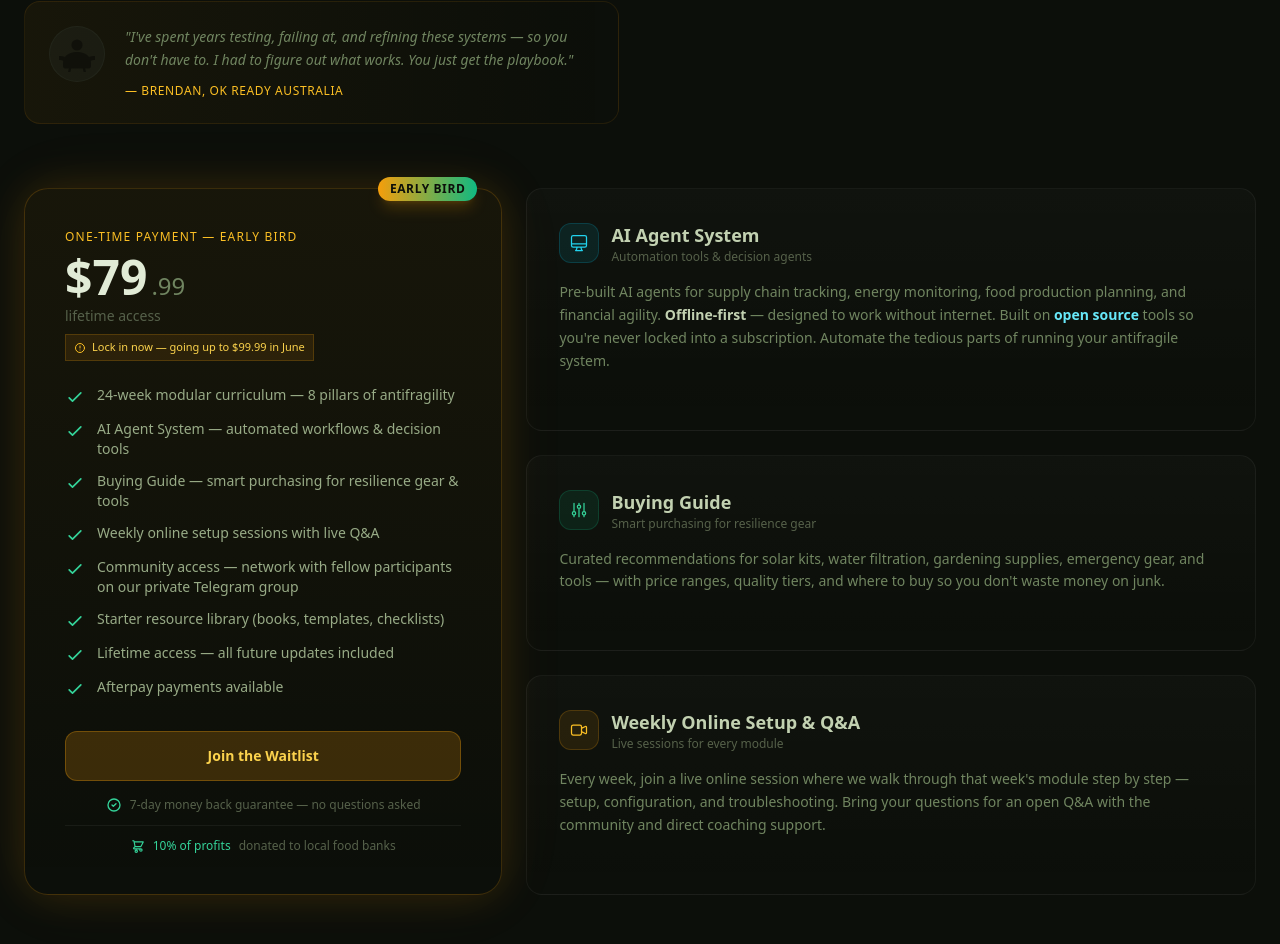
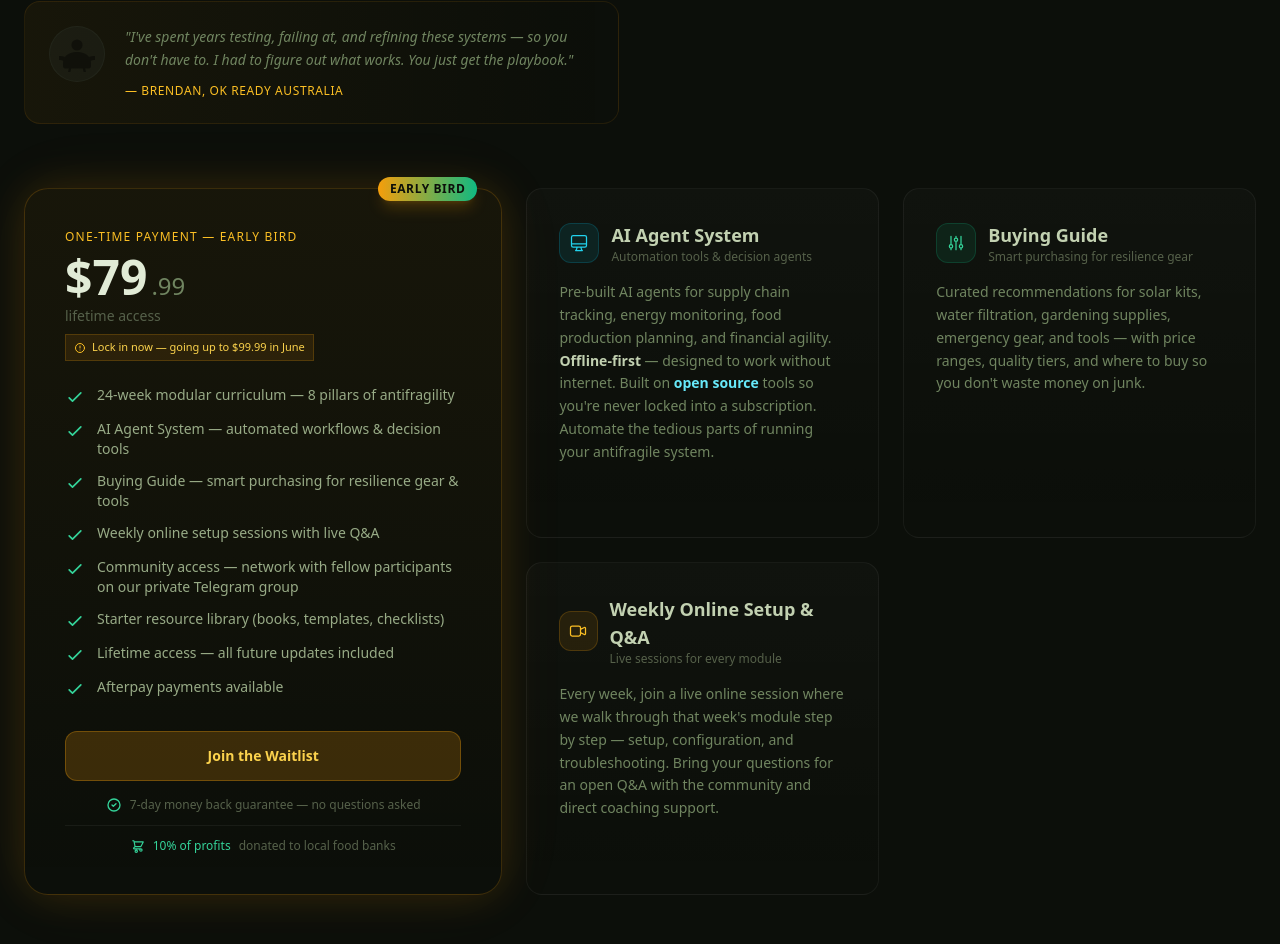
Before and after one commit to boktoday/okready-landing, a React (Vite) app: page / in a window 1280 px wide. Shown: the part 5870-6814 px from the top of the page. Built offline with nearby package versions, Linux system fonts and the light colour scheme.

Commit message:
Make feature boxes 2-column grid on larger screens

```diff
--- a/src/components/Pricing.tsx
+++ b/src/components/Pricing.tsx
@@ -105,7 +105,7 @@ export default function Pricing({ onJoinClick }: PricingProps) {
           </div>
 
           {/* Feature highlights */}
-          <div className="md:col-span-3 grid gap-6">
+          <div className="md:col-span-3 grid md:grid-cols-2 gap-6">
             {/* AI Agent System block */}
             <div className="p-8 rounded-2xl border border-white/5 bg-gradient-to-b from-white/[0.02] to-transparent">
               <div className="flex items-center gap-3 mb-4">
```
